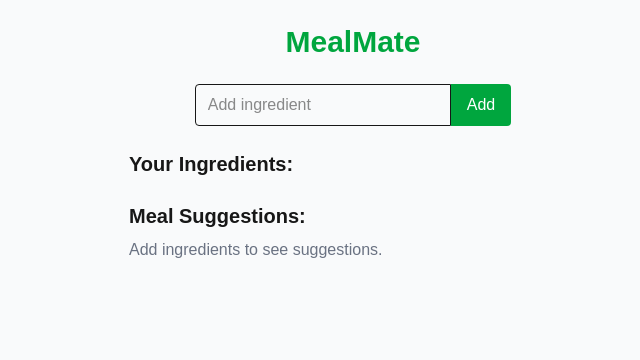
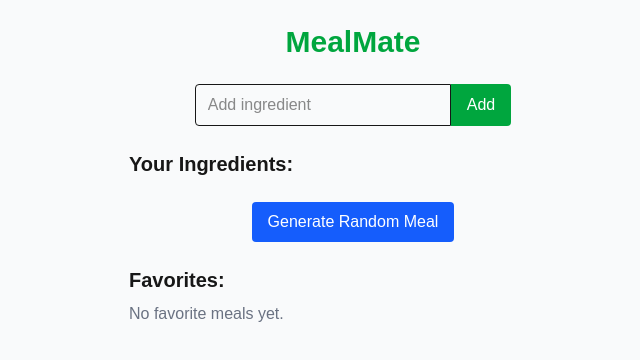
Before and after one commit to sean-techie/mealmate, a Next.js app: page / in a window 1280 px wide. Shown: the top 360 px of the page, without its empty margins (287-927 px from the left). Built offline with nearby package versions, Linux system fonts and the light colour scheme.

Commit message:
Update index.tsx

```diff
--- a/pages/index.tsx
+++ b/pages/index.tsx
@@ -5,7 +5,9 @@ import MealCard from "../components/MealCard";
 export default function Home() {
   const [ingredient, setIngredient] = useState("");
   const [ingredients, setIngredients] = useState<string[]>([]);
+  const [favorites, setFavorites] = useState<string[]>([]);
 
+  // Add ingredient
   const addIngredient = async () => {
     if (!ingredient) return;
     try {
@@ -17,12 +19,32 @@ export default function Home() {
     }
   };
 
+  // Delete ingredient from list
+  const removeIngredient = (item: string) => {
+    setIngredients((prev) => prev.filter((i) => i !== item));
+  };
+
+  // Add meal to favorites
+  const addToFavorites = (meal: string) => {
+    if (!favorites.includes(meal)) {
+      setFavorites((prev) => [...prev, meal]);
+    }
+  };
+
+  // Generate random meal suggestion
+  const generateRandomMeal = () => {
+    if (ingredients.length === 0) return "";
+    const randomIndex = Math.floor(Math.random() * ingredients.length);
+    return `${ingredients[randomIndex]} Stir Fry 🍳`;
+  };
+
   return (
     <div className="min-h-screen bg-gray-50 p-6">
       <h1 className="text-3xl font-bold text-center text-green-600 mb-6">
         MealMate
       </h1>
 
+      {/* Input */}
       <div className="flex justify-center mb-6">
         <input
           type="text"
@@ -39,21 +61,42 @@ export default function Home() {
         </button>
       </div>
 
+      {/* Ingredients List */}
       <div className="max-w-md mx-auto mb-6">
         <h2 className="text-xl font-semibold mb-2">Your Ingredients:</h2>
         <ul className="list-disc list-inside">
-          {ingredients.map((ing, idx) => (
-            <li key={idx}>{ing}</li>
+          {ingredients.map((ing) => (
+            <MealCard
+              key={ing}
+              ingredient={ing}
+              removeIngredient={removeIngredient}
+              addToFavorites={addToFavorites}
+            />
           ))}
         </ul>
       </div>
 
+      {/* Random Meal Generator */}
+      <div className="max-w-md mx-auto text-center mb-6">
+        <button
+          onClick={() => alert(generateRandomMeal())}
+          className="bg-blue-600 text-white px-4 py-2 rounded hover:bg-blue-700"
+        >
+          Generate Random Meal
+        </button>
+      </div>
+
+      {/* Favorites */}
       <div className="max-w-md mx-auto">
-        <h2 className="text-xl font-semibold mb-2">Meal Suggestions:</h2>
-        {ingredients.length === 0 ? (
-          <p className="text-gray-500">Add ingredients to see suggestions.</p>
+        <h2 className="text-xl font-semibold mb-2">Favorites:</h2>
+        {favorites.length === 0 ? (
+          <p className="text-gray-500">No favorite meals yet.</p>
         ) : (
-          ingredients.map((ing, idx) => <MealCard key={idx} ingredient={ing} />)
+          <ul className="list-disc list-inside">
+            {favorites.map((meal, idx) => (
+              <li key={idx}>{meal}</li>
+            ))}
+          </ul>
         )}
       </div>
     </div>
```
